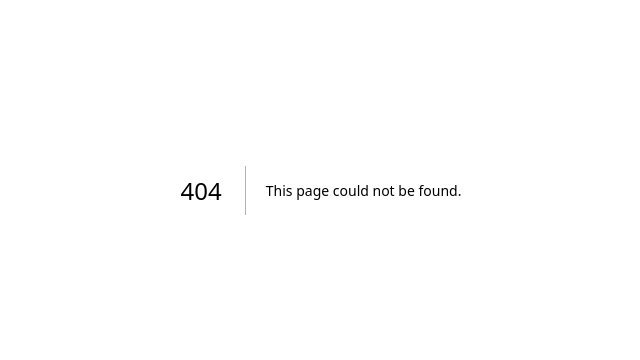
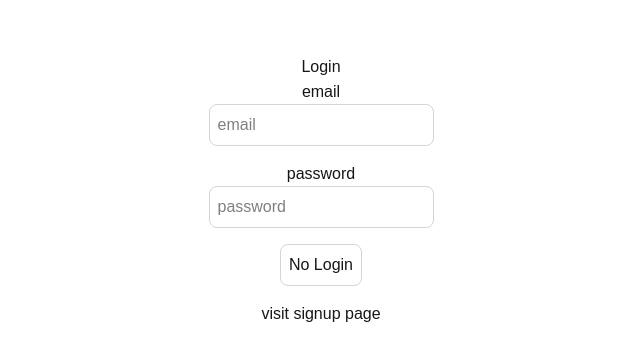
Before and after one commit to ShivanshuRag/NextjsAuth, a Next.js app: page /login in a window 1280 px wide. Before the commit this address had no page. Shown: the part 210-570 px from the top of the page, without its empty margins (319-959 px from the left). Built offline with nearby package versions, Linux system fonts and the light colour scheme.

Commit message:
Add login page with user authentication and error handling

```diff
--- /dev/null
+++ b/src/app/login/page.tsx
@@ -0,0 +1,85 @@
+"use client"
+
+import Link from "next/link";
+import { useState , useEffect } from "react";
+import { useRouter } from "next/navigation";
+import axios from "axios";
+import toast from "react-hot-toast";
+
+
+
+export default function Login (){
+  const router = useRouter();
+  const [user ,setUser] = useState({
+
+    email : "",
+    password: "",
+
+  })
+  const [buttonDisabled ,setButtonDisabled] = useState(false)
+  const [loading , setLoading] = useState(false)
+
+    const onLogin = async()=>{
+
+     try {
+         setLoading(true)
+         const res = await axios.post("/api/user/login" , user)
+         console.log( " login Success",res.data);
+         router.push("/profile")
+     } catch (error:unknown) {
+        if (error instanceof Error) {
+            console.log("Signup failed", error.message);
+            toast.error(error.message);
+        }
+     }finally{
+        setLoading(false)
+     }
+
+    }
+    useEffect(()=>{
+    if(user.email.length > 0 && user.password.length > 0 ){
+      setButtonDisabled(false)
+    }else{
+        setButtonDisabled(true)
+    }
+
+    },[user])
+
+    return(
+     <div className="flex flex-col items-center justify-center min-h-screen py-2">
+
+      <h1>{ loading ? "process" : "Login" }</h1>
+       <hr />
+       <label htmlFor="email">email</label>
+       <input
+        className="p-2 border border-gray-300 rounded-lg mb-4 focus:outline-none focus:border-gray-600 text-black"
+
+        id="email"
+        type="email"
+        value={user.email}
+        onChange={(e)=> setUser({...user , email: e.target.value})}
+        placeholder="email"
+       />
+        <label htmlFor="password">password</label>
+        <input
+        className="p-2 border border-gray-300 rounded-lg mb-4 focus:outline-none focus:border-gray-600 text-black"
+            id="password"
+            type="password"
+            value={user.password}
+            onChange={(e) => setUser({...user, password: e.target.value})}
+            placeholder="password"
+            />
+            <button
+
+           onClick={onLogin}
+           className="p-2 border border-gray-300 rounded-lg mb-4 focus:outline-none focus:border-gray-600"
+            >
+
+           { buttonDisabled ? "No Login" : "Login"}
+            </button>
+            <Link href="/login">visit signup page</Link>
+
+     </div>
+
+    )
+}
```
